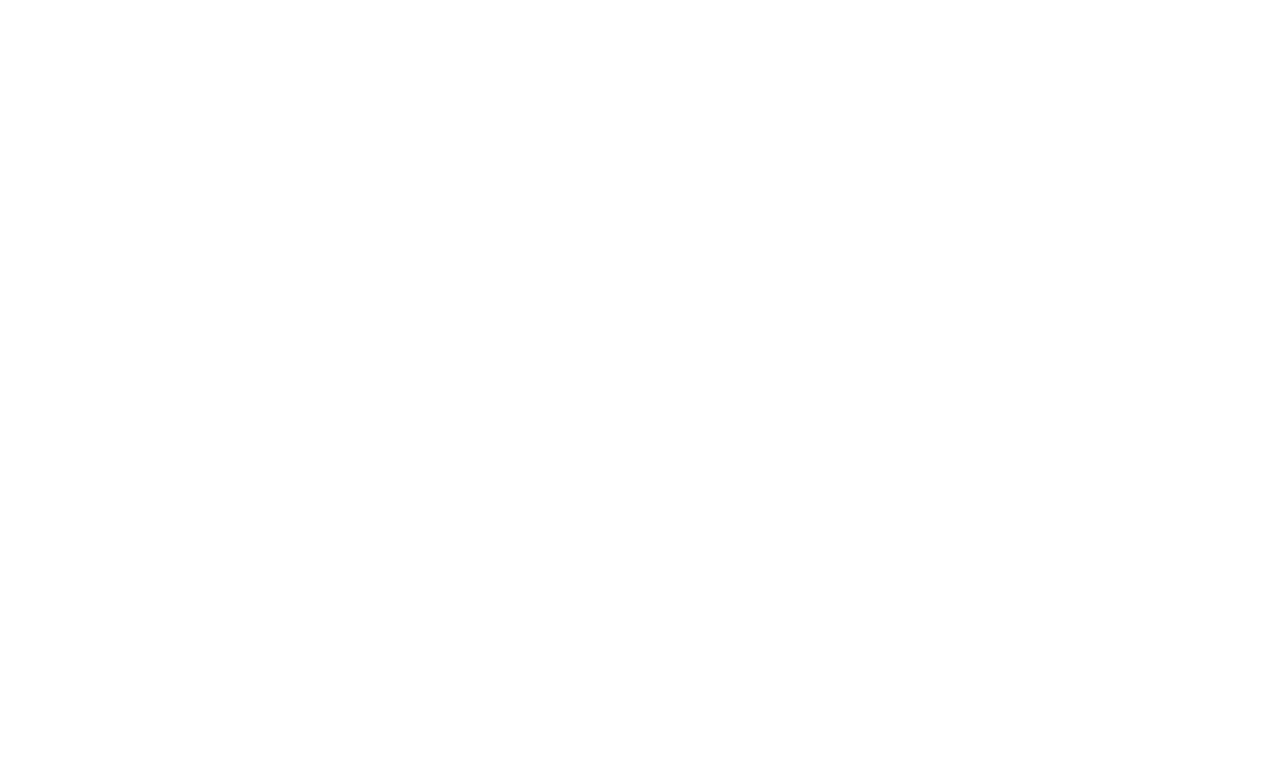
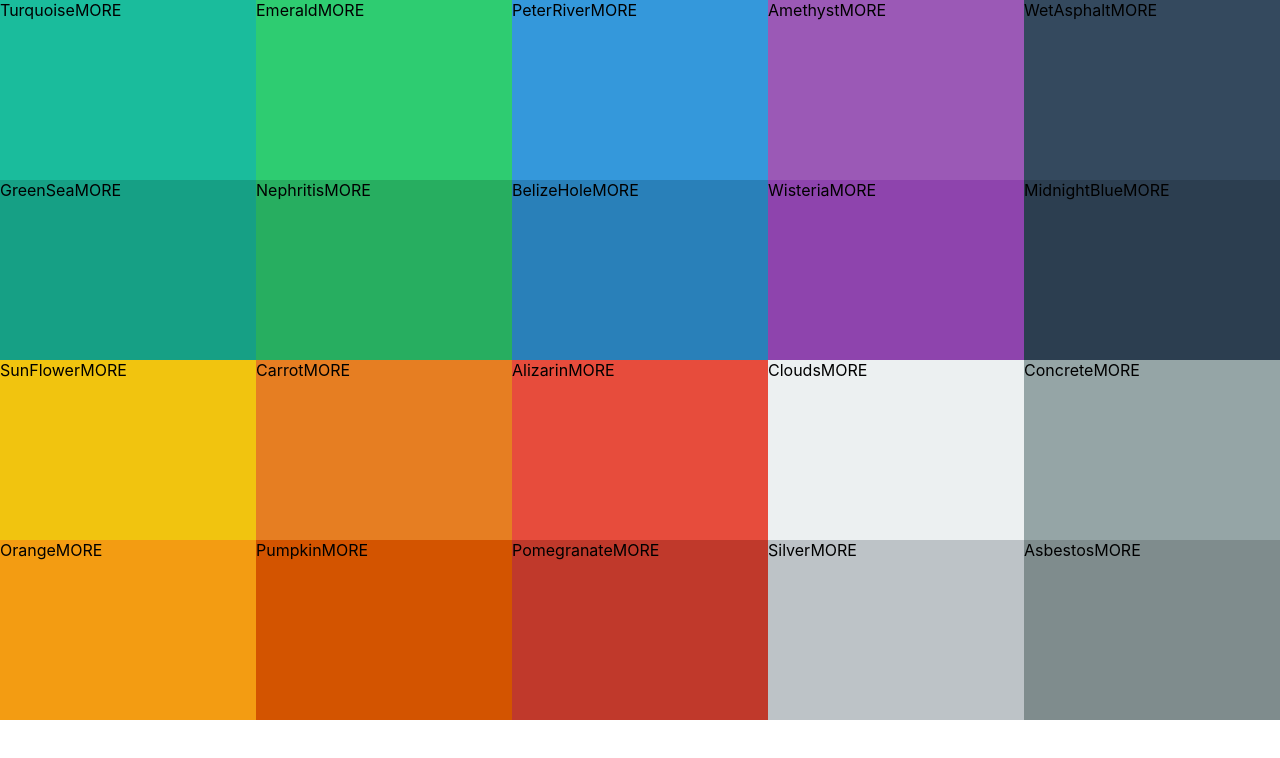
Before and after one commit to garosan/react-color-palette, a React (Create React App) app: page / in a window 1280 px wide. Shown: the top 758 px of the page. Built offline with nearby package versions, Linux system fonts and the light colour scheme.

Commit message:
Add ColorBox component and basic styling

```diff
--- /dev/null
+++ b/src/ColorBox.css
@@ -0,0 +1,8 @@
+.ColorBox {
+  width: 20%;
+  height: 25%;
+  margin: 0 auto;
+  display: inline-block;
+  position: relative;
+  cursor: pointer;
+}
--- /dev/null
+++ b/src/ColorBox.js
@@ -0,0 +1,16 @@
+import React, { Component } from "react";
+
+import "./ColorBox.css";
+
+class ColorBox extends Component {
+  render() {
+    return (
+      <div style={{ background: this.props.background }} className="ColorBox">
+        <span>{this.props.name}</span>
+        <span>MORE</span>
+      </div>
+    );
+  }
+}
+
+export default ColorBox;
--- /dev/null
+++ b/src/Palette.css
@@ -0,0 +1,7 @@
+.Palette {
+  height: 100vh;
+}
+
+.Palette-colors {
+  height: 90%;
+}
--- a/src/Palette.js
+++ b/src/Palette.js
@@ -1,10 +1,16 @@
 import React, { Component } from "react";
+import ColorBox from "./ColorBox";
+
+import "./Palette.css";
 
 class Palette extends Component {
   render() {
+    const colorBoxes = this.props.colors.map((color) => (
+      <ColorBox background={color.color} name={color.name} key={color.name} />
+    ));
     return (
       <div className="Palette">
-        <div className="Palette-colors"></div>
+        <div className="Palette-colors">{colorBoxes}</div>
       </div>
     );
   }
```
